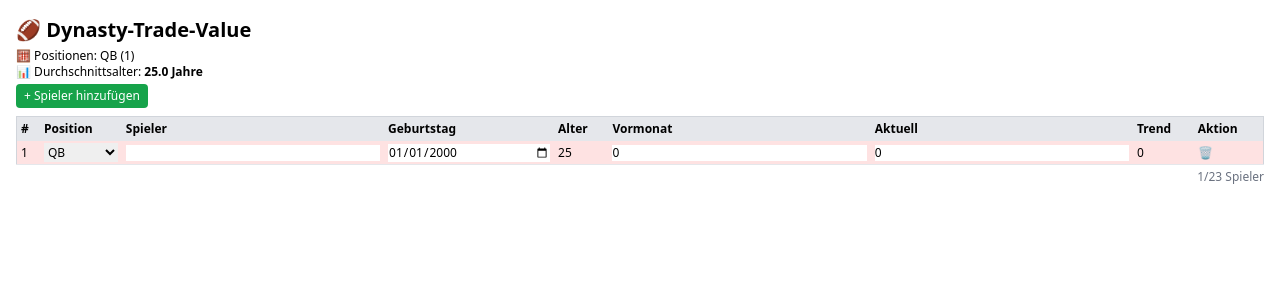
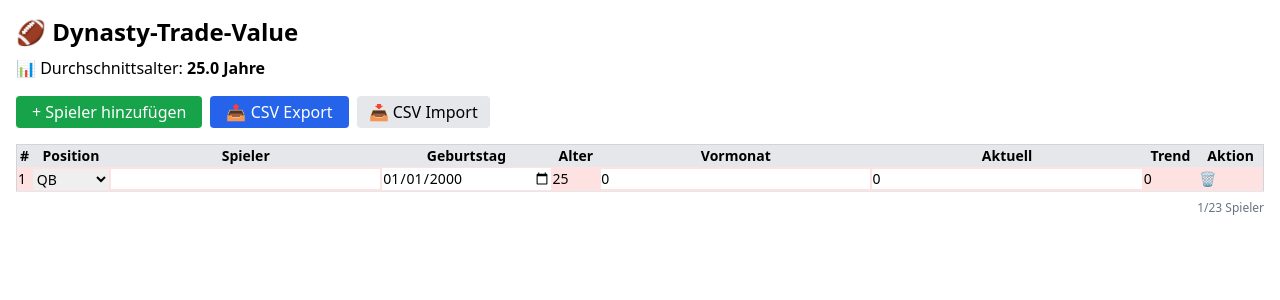
Before and after one commit to Bruecki3x/dynasty-table, a React (Vite) app: page / in a window 1280 px wide. Both pictures are taken after a click on the button "+ Spieler hinzufügen". Shown: the top 300 px of the page. Built offline with nearby package versions, Linux system fonts and the light colour scheme; the HTML template or start-up script is replaced by a standard one.

Commit message:
feat: CSV Import & Export eingebaut

```diff
--- a/src/DynastyTable.jsx
+++ b/src/DynastyTable.jsx
@@ -1,3 +1,4 @@
+// DynastyTable.js
 import React, { useState, useEffect } from "react";
 
 const initialData = [];
@@ -15,23 +16,18 @@ function calculateAge(birthday) {
 
 export default function DynastyTable() {
   const [data, setData] = useState([]);
-  const [sortConfig, setSortConfig] = useState({ key: null, direction: "asc" });
 
   useEffect(() => {
-    if (typeof window !== "undefined") {
     const saved = localStorage.getItem("dynastyData");
     if (saved) {
       setData(JSON.parse(saved));
     } else {
       setData(initialData);
     }
-    }
   }, []);
 
   useEffect(() => {
-    if (typeof window !== "undefined") {
     localStorage.setItem("dynastyData", JSON.stringify(data));
-    }
   }, [data]);
 
   const handleChange = (index, field, value) => {
@@ -62,151 +58,170 @@ export default function DynastyTable() {
   };
 
   const averageAge = () => {
-    const filtered = data.filter((p) => p.position !== "DEF");
+    const filtered = data.filter((player) => player.position !== "DEF");
     const sum = filtered.reduce(
       (acc, player) => acc + calculateAge(player.birthday),
       0
     );
-    return filtered.length > 0 ? (sum / filtered.length).toFixed(1) : "-";
+    return filtered.length > 0
+      ? (sum / filtered.length).toFixed(1)
+      : "Keine Spieler";
   };
 
-  const sortData = (key) => {
-    const direction =
-      sortConfig.key === key && sortConfig.direction === "asc" ? "desc" : "asc";
-    const sorted = [...data].sort((a, b) => {
-      const valA = key === "age" ? calculateAge(a.birthday) : a[key];
-      const valB = key === "age" ? calculateAge(b.birthday) : b[key];
-      if (valA < valB) return direction === "asc" ? -1 : 1;
-      if (valA > valB) return direction === "asc" ? 1 : -1;
-      return 0;
-    });
-    setSortConfig({ key, direction });
-    setData(sorted);
+  const exportCSV = () => {
+    const headers = [
+      "Position",
+      "Name",
+      "Geburtstag",
+      "Vormonat",
+      "Aktuell",
+    ];
+    const rows = data.map((player) => [
+      player.position,
+      player.name,
+      player.birthday,
+      player.lastValue,
+      player.currentValue,
+    ]);
+    const csvContent =
+      [headers, ...rows].map((e) => e.join(",")).join("\n");
+    const blob = new Blob([csvContent], { type: "text/csv;charset=utf-8;" });
+    const url = URL.createObjectURL(blob);
+    const link = document.createElement("a");
+    link.setAttribute("href", url);
+    link.setAttribute("download", "dynasty_export.csv");
+    link.click();
   };
 
-  const positionCount = data.reduce((acc, p) => {
-    acc[p.position] = (acc[p.position] || 0) + 1;
-    return acc;
-  }, {});
-
-  const sortArrow = (key) => {
-    if (sortConfig.key === key) {
-      return sortConfig.direction === "asc" ? "▲" : "▼";
-    }
-    return "";
+  const importCSV = (event) => {
+    const file = event.target.files[0];
+    if (!file) return;
+    const reader = new FileReader();
+    reader.onload = (e) => {
+      const lines = e.target.result.split("\n").slice(1);
+      const newData = lines
+        .map((line) => line.split(","))
+        .filter((line) => line.length >= 5)
+        .map(([position, name, birthday, lastValue, currentValue]) => ({
+          position,
+          name,
+          birthday,
+          lastValue: Number(lastValue),
+          currentValue: Number(currentValue),
+        }));
+      setData(newData);
+    };
+    reader.readAsText(file);
   };
 
-  const columnStyle = "px-1 py-0.5 text-left whitespace-nowrap";
-  const headerStyle = "bg-gray-200 px-1 py-1 text-left text-xs";
-
   return (
-    <div className="p-4 text-xs">
-      <h2 className="text-xl font-bold mb-1">🏈 Dynasty-Trade-Value</h2>
-      <p className="mb-1">
-        🧮 Positionen: {Object.entries(positionCount)
-          .map(([pos, count]) => `${pos} (${count})`)
-          .join(" | ")}<br />
+    <div className="p-4">
+      <h2 className="text-2xl font-bold mb-2">🏈 Dynasty-Trade-Value</h2>
+      <p className="mb-4">
         📊 Durchschnittsalter: <strong>{averageAge()} Jahre</strong>
       </p>
+      <div className="mb-4 flex flex-wrap gap-2">
         <button
           onClick={handleAdd}
-        className="mb-2 px-2 py-1 bg-green-600 text-white rounded"
+          className="px-4 py-1 bg-green-600 text-white rounded"
         >
           + Spieler hinzufügen
         </button>
-
-      <table className="w-full table-auto border border-collapse border-gray-300">
+        <button
+          onClick={exportCSV}
+          className="px-4 py-1 bg-blue-600 text-white rounded"
+        >
+          📤 CSV Export
+        </button>
+        <label className="bg-gray-200 px-3 py-1 rounded cursor-pointer">
+          📥 CSV Import
+          <input
+            type="file"
+            accept=".csv"
+            onChange={importCSV}
+            className="hidden"
+          />
+        </label>
+      </div>
+      <table className="w-full table-auto border border-collapse border-gray-300 text-sm">
         <thead>
-          <tr>
-            <th className={headerStyle}>#</th>
-            <th className={headerStyle} onClick={() => sortData("position")}>Position {sortArrow("position")}</th>
-            <th className={headerStyle} onClick={() => sortData("name")}>Spieler {sortArrow("name")}</th>
-            <th className={headerStyle}>Geburtstag</th>
-            <th className={headerStyle} onClick={() => sortData("age")}>Alter {sortArrow("age")}</th>
-            <th className={headerStyle} onClick={() => sortData("lastValue")}>Vormonat {sortArrow("lastValue")}</th>
-            <th className={headerStyle} onClick={() => sortData("currentValue")}>Aktuell {sortArrow("currentValue")}</th>
-            <th className={headerStyle} onClick={() => sortData("trend")}>Trend {sortArrow("trend")}</th>
-            <th className={headerStyle}>Aktion</th>
+          <tr className="bg-gray-200">
+            <th>#</th>
+            <th>Position</th>
+            <th>Spieler</th>
+            <th>Geburtstag</th>
+            <th>Alter</th>
+            <th>Vormonat</th>
+            <th>Aktuell</th>
+            <th>Trend</th>
+            <th>Aktion</th>
           </tr>
         </thead>
         <tbody>
           {data.map((player, index) => {
             const age = calculateAge(player.birthday);
             const trend = player.currentValue - player.lastValue;
-            const bgColor = {
+            const color = {
               QB: "bg-red-100",
               RB: "bg-green-100",
               WR: "bg-blue-100",
               TE: "bg-yellow-100",
+              DEF: "bg-gray-100",
               K: "bg-purple-100",
-              DEF: "bg-gray-100",
             }[player.position] || "";
 
-            const isDEF = player.position === "DEF";
-
             return (
-              <tr key={index} className={`${bgColor} border-b text-xs`}>
-                <td className={columnStyle}>{index + 1}</td>
-                <td className={columnStyle}>
+              <tr key={index} className={`${color} border-b`}>
+                <td>{index + 1}</td>
+                <td>
                   <select
                     value={player.position}
-                    onChange={(e) =>
-                      handleChange(index, "position", e.target.value)
-                    }
+                    onChange={(e) => handleChange(index, "position", e.target.value)}
                     className="w-full"
                   >
                     {["QB", "RB", "WR", "TE", "K", "DEF"].map((pos) => (
-                      <option key={pos} value={pos}>
-                        {pos}
-                      </option>
+                      <option key={pos} value={pos}>{pos}</option>
                     ))}
                   </select>
                 </td>
-                <td className={columnStyle}>
+                <td>
                   <input
                     type="text"
                     value={player.name}
-                    onChange={(e) =>
-                      handleChange(index, "name", e.target.value)
-                    }
+                    onChange={(e) => handleChange(index, "name", e.target.value)}
                     className="w-full"
                   />
                 </td>
-                <td className={columnStyle}>
-                  {!isDEF && (
+                <td>
                   <input
                     type="date"
                     value={player.birthday}
-                      onChange={(e) =>
-                        handleChange(index, "birthday", e.target.value)
-                      }
+                    onChange={(e) => handleChange(index, "birthday", e.target.value)}
                     className="w-full"
+                    disabled={player.position === "DEF"}
                   />
-                  )}
                 </td>
-                <td className={columnStyle}>{!isDEF ? age : "-"}</td>
-                <td className={columnStyle}>
+                <td>{player.position === "DEF" ? "-" : age}</td>
+                <td>
                   <input
                     type="number"
                     value={player.lastValue}
-                    onChange={(e) =>
-                      handleChange(index, "lastValue", e.target.value)
-                    }
+                    onChange={(e) => handleChange(index, "lastValue", e.target.value)}
                     className="w-full"
+                    disabled={player.position === "DEF"}
                   />
                 </td>
-                <td className={columnStyle}>
+                <td>
                   <input
                     type="number"
                     value={player.currentValue}
-                    onChange={(e) =>
-                      handleChange(index, "currentValue", e.target.value)
-                    }
+                    onChange={(e) => handleChange(index, "currentValue", e.target.value)}
                     className="w-full"
+                    disabled={player.position === "DEF"}
                   />
                 </td>
-                <td className={columnStyle}>{trend}</td>
-                <td className={columnStyle}>
+                <td>{player.position === "DEF" ? "-" : trend}</td>
+                <td>
                   <button
                     onClick={() => handleDelete(index)}
                     className="text-red-600"
@@ -219,7 +234,7 @@ export default function DynastyTable() {
           })}
         </tbody>
       </table>
-      <p className="text-right text-xs mt-1 text-gray-500">
+      <p className="text-right text-xs mt-2 text-gray-500">
         {data.length}/23 Spieler
       </p>
     </div>
```
Lines whose indentation alone changed are shown as unchanged.
